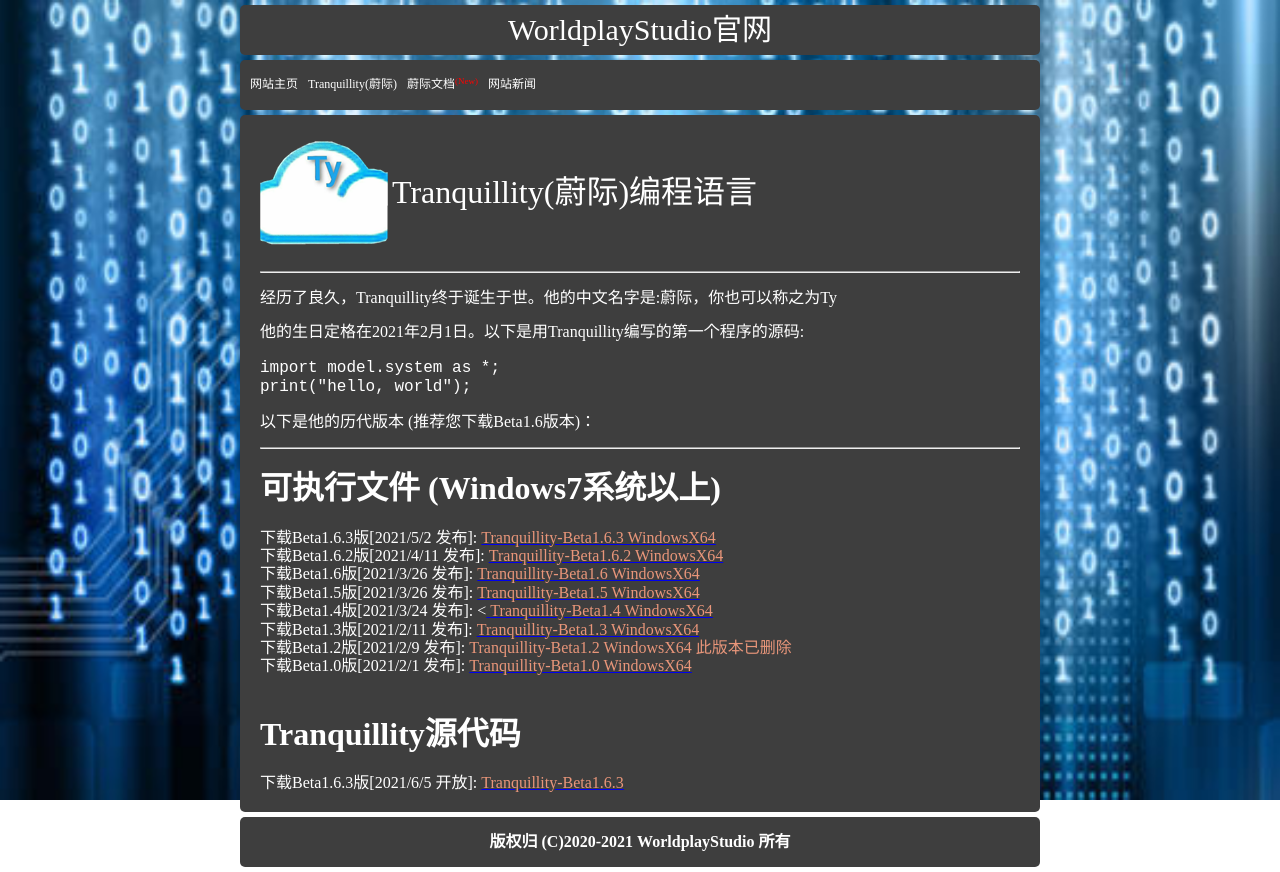
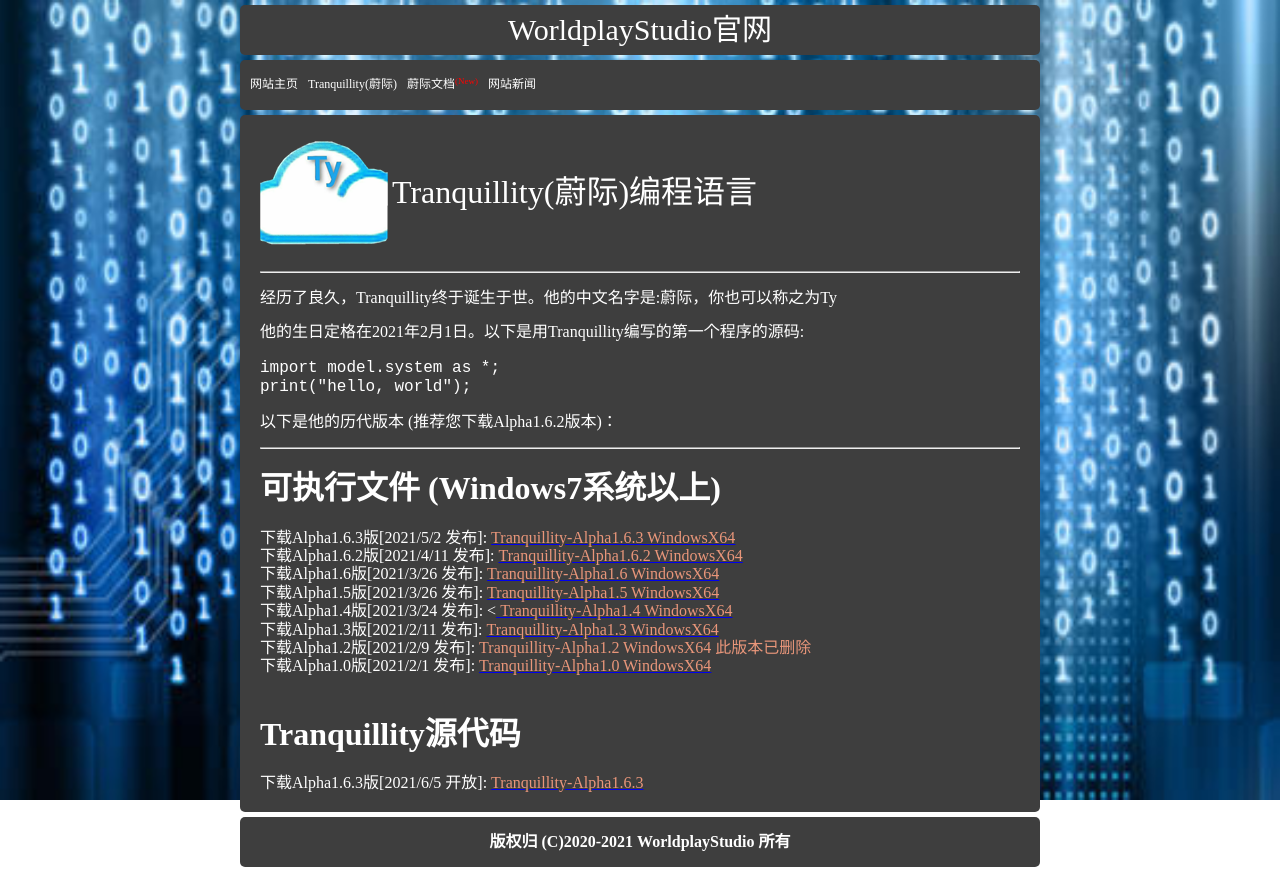
Before and after one commit to LZYGithub-Gitee/worldplaystudio, a plain HTML site: page index.html in a window 1280 px wide. Both pictures are taken after a click on the item "Tranquillity(蔚际)". Drawn offline with Linux system fonts and the light colour scheme.

Commit message:
Update index.html

```diff
--- a/index.html
+++ b/index.html
@@ -47,48 +47,48 @@
 		<hr>
 		<p>经历了良久，Tranquillity终于诞生于世。他的中文名字是:蔚际，你也可以称之为Ty<br></p>
 		<p>他的生日定格在2021年2月1日。以下是用Tranquillity编写的第一个程序的源码:</p>
-		<code>import model.system as *;<br>print("hello, world");</code>
-		<p>以下是他的历代版本 (推荐您下载Beta1.6版本)：</p>
+		<text><code>import model.system as *;<br>print("hello, world");</code></text>
+		<p>以下是他的历代版本 (推荐您下载Alpha1.6.2版本)：</p>
 		<hr>
 		<! 下载>
 		<h1>可执行文件 (Windows7系统以上)</h1>
-        	<div>下载Beta1.6.3版[2021/5/2 发布]:
+        	<div>下载Alpha1.6.3版[2021/5/2 发布]:
 			<a href="./show/file/Tranquillity-Beta1.6.3.zip" download="Tranquillity-Beta1.6.3.zip">
-			<span class="link">Tranquillity-Beta1.6.3 WindowsX64</span></a>
+			<span class="link">Tranquillity-Alpha1.6.3 WindowsX64</span></a>
 		</div>
-        	<div>下载Beta1.6.2版[2021/4/11 发布]:
+        	<div>下载Alpha1.6.2版[2021/4/11 发布]:
 			<a href="./show/file/Tranquillity-Beta1.6.2.zip" download="Tranquillity-Beta1.6.2.zip">
-			<span class="link">Tranquillity-Beta1.6.2 WindowsX64</span></a>
+			<span class="link">Tranquillity-Alpha1.6.2 WindowsX64</span></a>
 		</div>
-        	<div>下载Beta1.6版[2021/3/26 发布]:
+        	<div>下载Alpha1.6版[2021/3/26 发布]:
 			<a href="./show/file/Tranquillity-Beta1.6.zip" download="Tranquillity-Beta1.6.zip">
-			<span class="link">Tranquillity-Beta1.6 WindowsX64</span></a>
+			<span class="link">Tranquillity-Alpha1.6 WindowsX64</span></a>
 		</div>
-        	<div>下载Beta1.5版[2021/3/26 发布]:
+        	<div>下载Alpha1.5版[2021/3/26 发布]:
 			<a href="./show/file/Tranquillity-Beta1.5.zip" download="Tranquillity-Beta1.5.zip">
-			<span class="link">Tranquillity-Beta1.5 WindowsX64</span></a>
+			<span class="link">Tranquillity-Alpha1.5 WindowsX64</span></a>
 		</div>
-        	<div>下载Beta1.4版[2021/3/24 发布]:
+        	<div>下载Alpha1.4版[2021/3/24 发布]:
 			<<a href="./show/file/Tranquillity-Beta1.4.zip" download="Tranquillity-Beta1.4.zip">
-			<span class="link">Tranquillity-Beta1.4 WindowsX64</span></a>
+			<span class="link">Tranquillity-Alpha1.4 WindowsX64</span></a>
 		</div>
-		<div>下载Beta1.3版[2021/2/11 发布]:
+		<div>下载Alpha1.3版[2021/2/11 发布]:
 			<a href="./show/file/Tranquillity-Beta1.3.zip" download="Tranquillity-Beta1.3.zip">
-			<span class="link">Tranquillity-Beta1.3 WindowsX64</span></a>
+			<span class="link">Tranquillity-Alpha1.3 WindowsX64</span></a>
 		</div>
-		<div>下载Beta1.2版[2021/2/9 发布]:
-			<span class="link">Tranquillity-Beta1.2 WindowsX64 此版本已删除</span>
+		<div>下载Alpha1.2版[2021/2/9 发布]:
+			<span class="link">Tranquillity-Alpha1.2 WindowsX64 此版本已删除</span>
 		</div>
-		<div>下载Beta1.0版[2021/2/1 发布]:
+		<div>下载Alpha1.0版[2021/2/1 发布]:
 			<a href="./show/file/Tranquillity-Beta1.0.zip" download="Tranquillity-Beta1.0.zip">
-			<span class="link">Tranquillity-Beta1.0 WindowsX64</span></a>
+			<span class="link">Tranquillity-Alpha1.0 WindowsX64</span></a>
 		</div>
 
 		<br>
 		<h1>Tranquillity源代码</h1>
-		<div>下载Beta1.6.3版[2021/6/5 开放]:
+		<div>下载Alpha1.6.3版[2021/6/5 开放]:
 			<a href="./show/code/TranquillityBeta-Code.zip" download="TranquillityBeta-Code.zip">
-			<span class="link">Tranquillity-Beta1.6.3</span></a>
+			<span class="link">Tranquillity-Alpha1.6.3</span></a>
 		</div>
 	</div>
 
@@ -119,6 +119,7 @@
             <h1>Tranquillity编程教程文档</h1>
 			<h2>欢迎您查看此文档！</h2>
 			<p>这里是目录，方便您快速查看</p>
+                        <b>注意: 本文档采用Beta版本，可能与Beta版本出现些许不兼容</b>
 			<select name="" id="catalog_show">
 				<option value ="num1">Tranquillity简介</option>
 				<option value ="num2">第一个Ty程序</option>
@@ -142,11 +143,11 @@
 			战胜的！<br>
 			<div align="center"><img src="./image/doc/version.png"></div><br><div class="text" style=" text-align:center;"><font size=2>1-2</font></div><br>
             好了，说说这个教程的计划吧！Ty版本你只要下载最新版本就可以了。Tranquillity的版本更新是比较快
-			的，所以你尽量下载最新版。Ty版本分为4大类：Beta版、Alpha版本、Stable版本和Test版本<br>
-            Beta版本是上古的版本，Beta版本的Ty使用Python编写，Beta版本是一个模型；Alpha版本使用C语言作为开
-			发语言，速度比Beta要高很多，Ty的真正旅途在Alpha版本开始；Stable版本是稳定版本，不管是Beta版本
-			还是Alpha版本都是上古的测试版本，Stable版本是稳定的、正式的版本，里面的Bug比较少，功能较为齐全
-			；Test版本是测试版本，里面有许多新功能，但是Bug相比较多、兼容性较差。<br>
+			的，所以你尽量下载最新版。Ty版本分为4大类：Alpha版本、Beta版本、Stable版本和Test版本<br>
+            Alpha版本是上古的版本，Alpha版本的Ty使用Python编写，是Ty的最初的模型；Beta版本使用C语言作为开
+			发语言，速度比Alpha要高很多，Ty的真正旅途从Alpha版本开始；Stable版本是稳定版本，不管是Alpha版本
+			还是Beta版本都是上古的测试版本，Stable版本是稳定的、正式的版本，里面的Bug比较少，功能较为齐全；Test
+                        版本是测试版本，里面有许多新功能，但是Bug相比较多、兼容性较差。<br>
 			好了，现在开始你的Ty旅途吧！
 			</text>
 		</dir>
```
